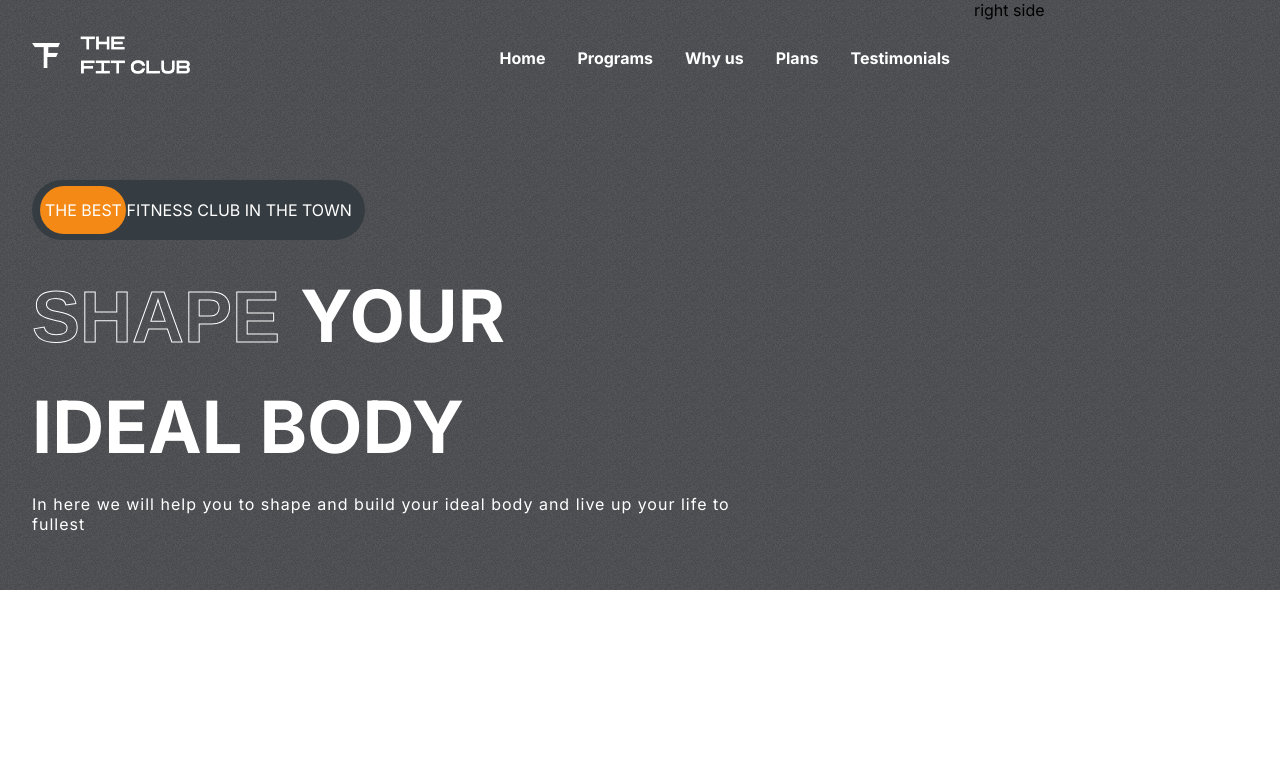
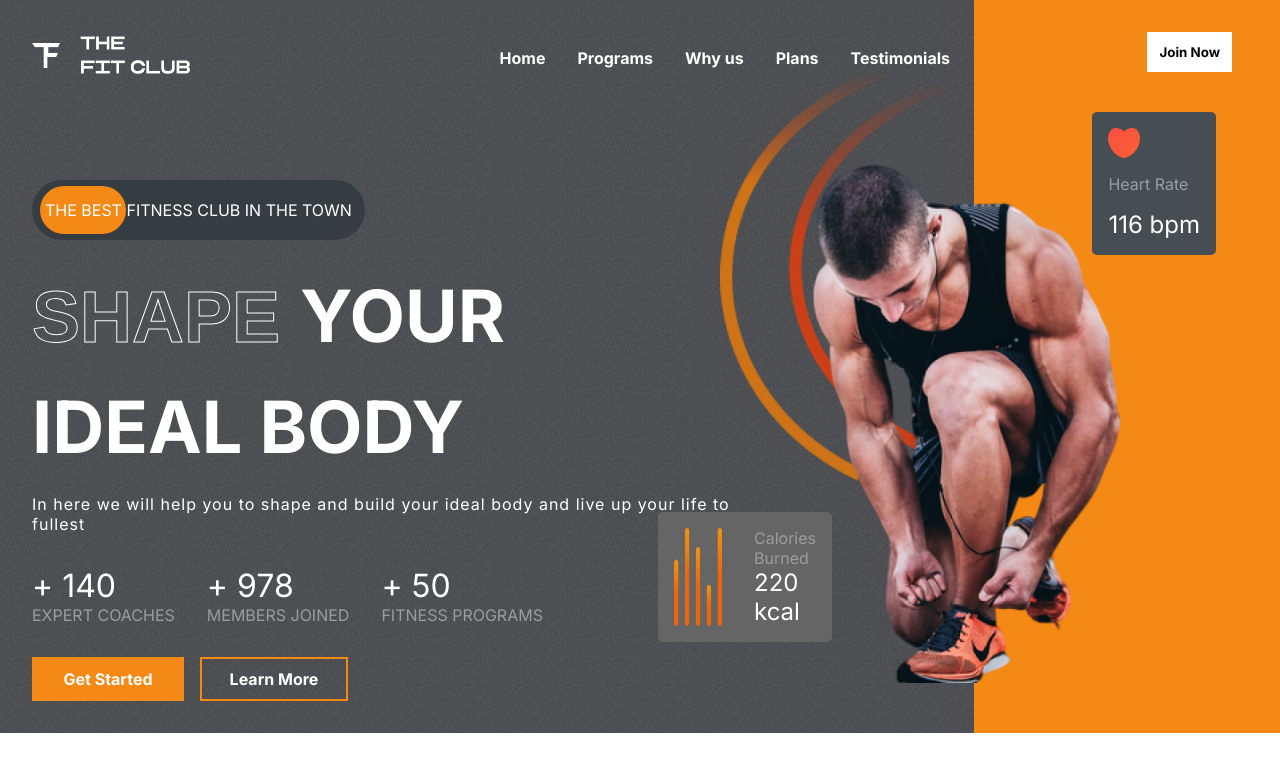
Before and after one commit to francovinicius/academy-fitclub, a React (Create React App) app: page / in a window 1280 px wide. Shown: the top 772 px of the page. Built offline with nearby package versions, Linux system fonts and the light colour scheme.

Commit message:
finalizada a parte estatica do site

```diff
--- a/src/App.css
+++ b/src/App.css
@@ -28,3 +28,19 @@
   -webkit-text-stroke-width: 1px;
   -webkit-text-stroke-color: white;
 }
+
+.btn {
+  background-color: white;
+  padding: 0.5rem;
+  font-weight: bold;
+  border: 4px solid transparent;
+  transform: 300ms all;
+  display: flex;
+  justify-content: center;
+  align-items: center;
+}
+
+.btn:hover{
+  cursor: pointer;
+
+}
--- a/src/Components/Hero/Hero.css
+++ b/src/Components/Hero/Hero.css
@@ -14,6 +14,8 @@
 
 .right-h {
     flex: 1;
+    position: relative;
+    background-color: var(--orange);
 }
 
 .the-best-ad {
@@ -63,3 +65,125 @@
     width: 80%;
 
 }
+
+.figures {
+    display: flex;
+    gap: 2rem;
+}
+
+.figures div {
+    display: flex;
+    flex-direction: column;
+}
+
+.figures div span:nth-of-type(1) {
+    color: white;
+    font-size: 2rem;
+}
+
+.figures div span:nth-of-type(2) {
+    color: var(--gray);
+    text-transform: uppercase;
+
+}
+
+.hero-buttons {
+    display: flex;
+    gap: 1rem;
+    font-weight: normal;
+}
+
+.hero-buttons>:nth-child(1) {
+    color: white;
+    background-color: var(--orange);
+    width: 8rem;
+}
+
+.hero-buttons>:nth-child(2) {
+    color: white;
+    background-color: transparent;
+    width: 8rem;
+    border: 2px solid var(--orange);
+}
+
+.right-h>.btn {
+    position: absolute;
+    right: 3rem;
+    top: 2rem;
+    color: black;
+}
+
+.heart-rate {
+    display: flex;
+    flex-direction: column;
+    gap: 1rem;
+    background-color: var(--darkGrey);
+    width: fit-content;
+    padding: 1rem;
+    align-items: start;
+    border-radius: 5px;
+    position: absolute;
+    right: 4rem;
+    top: 7rem;
+}
+
+.heart-rate img {
+    width: 2rem;
+
+}
+
+.heart-rate>:nth-child(2){
+    color: var(--gray);
+}
+
+.heart-rate>:nth-child(3){
+    color: white;
+    font-size: 1.5rem;
+}
+
+.hero-image {
+    position: absolute;
+    top: 10rem;
+    right: 8rem;
+    width: 23rem;
+}
+
+.hero-image-back {
+    position: absolute;
+    top: 4rem;
+    right: 20rem;
+    z-index: -1;
+    width: 15rem;
+}
+
+.calories {
+    display: flex;
+    gap: 2rem;
+    background-color: var(--caloryCard);
+    border-radius: 5px;
+    padding: 1rem;
+    width: fit-content;
+    position: absolute;
+    top: 32rem;
+    right: 28rem;
+}
+
+.calories img {
+    width: 3rem;
+}
+
+.calories div {
+    display: flex;
+    flex-direction: column;
+    justify-content: space-between;
+
+}
+
+.calories > div > :nth-child(1) {
+    color: var(--gray);
+}
+
+.calories > div > :nth-child(2) {
+    color: white;
+    font-size: 1.5rem;
+}
--- a/src/Components/Hero/Hero.jsx
+++ b/src/Components/Hero/Hero.jsx
@@ -1,5 +1,10 @@
 import Header from '../Header/Header'
 import styles from './Hero.css'
+import hero_image from '../../assets/hero_image.png'
+import hero_image_back from '../../assets/hero_image_back.png'
+import Heart from '../../assets/heart.png'
+import Calories from '../../assets/calories.png'
+
 
 export default function Hero() {
     return (
@@ -7,11 +12,14 @@ export default function Hero() {
         <div className="hero">
             <div className="left-h">
                 <Header />
+
+                {/* the best ad*/}
                 <div className="the-best-ad">
                     <div></div>
                     <span>the best fitness club in the town</span>
                 </div>
 
+                {/* Hero txt*/}
                 <div className="hero-text">
                     <div>
                         <span className='stroke-text'>Shape </span>
@@ -24,26 +32,54 @@ export default function Hero() {
                             In here we will help you to shape and build your ideal body and live up your life to fullest
                         </span>
                     </div>
+                </div>
 
-                    <div className="figures">
-                        <div>
-                            <span></span>
-                            <span></span>
-                        </div>
-                        <div>
-                            <span></span>
-                            <span></span>
-                        </div>
-                        <div>
-                            <span></span>
-                            <span></span>
-                        </div>
+                {/* Figures */}
+                <div className="figures">
+                    <div>
+                        <span>+ 140</span>
+                        <span>Expert Coaches</span>
                     </div>
+                    <div>
+                        <span>+ 978</span>
+                        <span>Members Joined</span>
+                    </div>
+                    <div>
+                        <span>+ 50</span>
+                        <span>Fitness Programs</span>
+                    </div>
+                </div>
+
+                {/* Hero buttons */}
+                <div className="hero-buttons">
+                    <buttons className="btn">Get Started</buttons>
+                    <buttons className="btn">Learn More</buttons>
                 </div>
             </div>
 
 
-            <div className="right-h">right side</div>
+            <div className="right-h">
+                <button className='btn'>Join Now</button>
+
+                <div className="heart-rate">
+                    <img src={Heart} alt='' />
+                    <span>Heart Rate</span>
+                    <span>116 bpm</span>
+                </div>
+
+                {/* Hero imagens */}
+                <img src={hero_image} alt="" className="hero-image" />
+                <img src={hero_image_back} alt="" className="hero-image-back" />
+
+                {/* Calories */}
+                <div className="calories">
+                    <img src={Calories} alt="" />
+                    <div>
+                        <span>Calories Burned</span>
+                        <span>220 kcal</span>
+                    </div>
+                </div>
+            </div>
         </div>
 
     )
```
